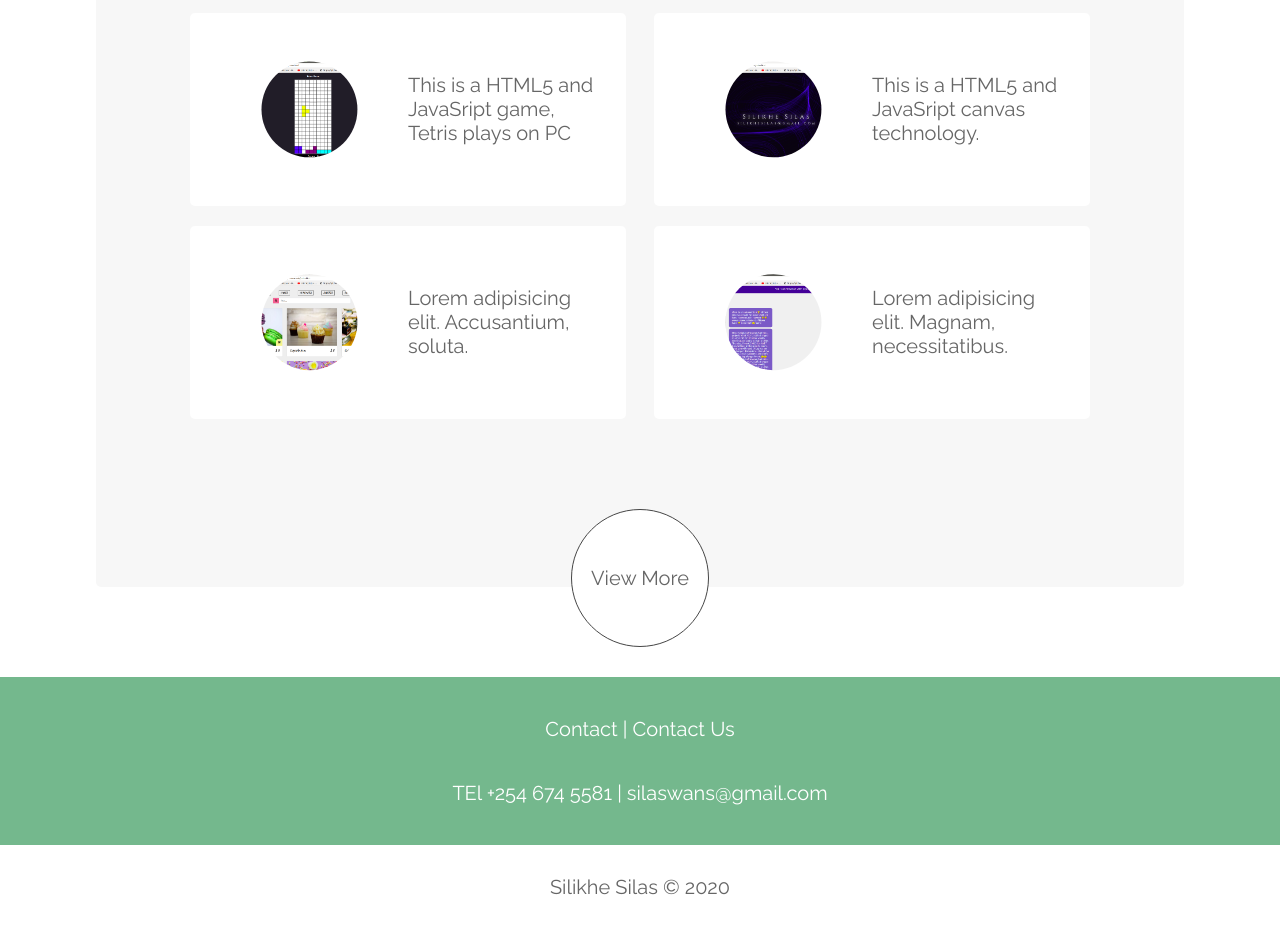
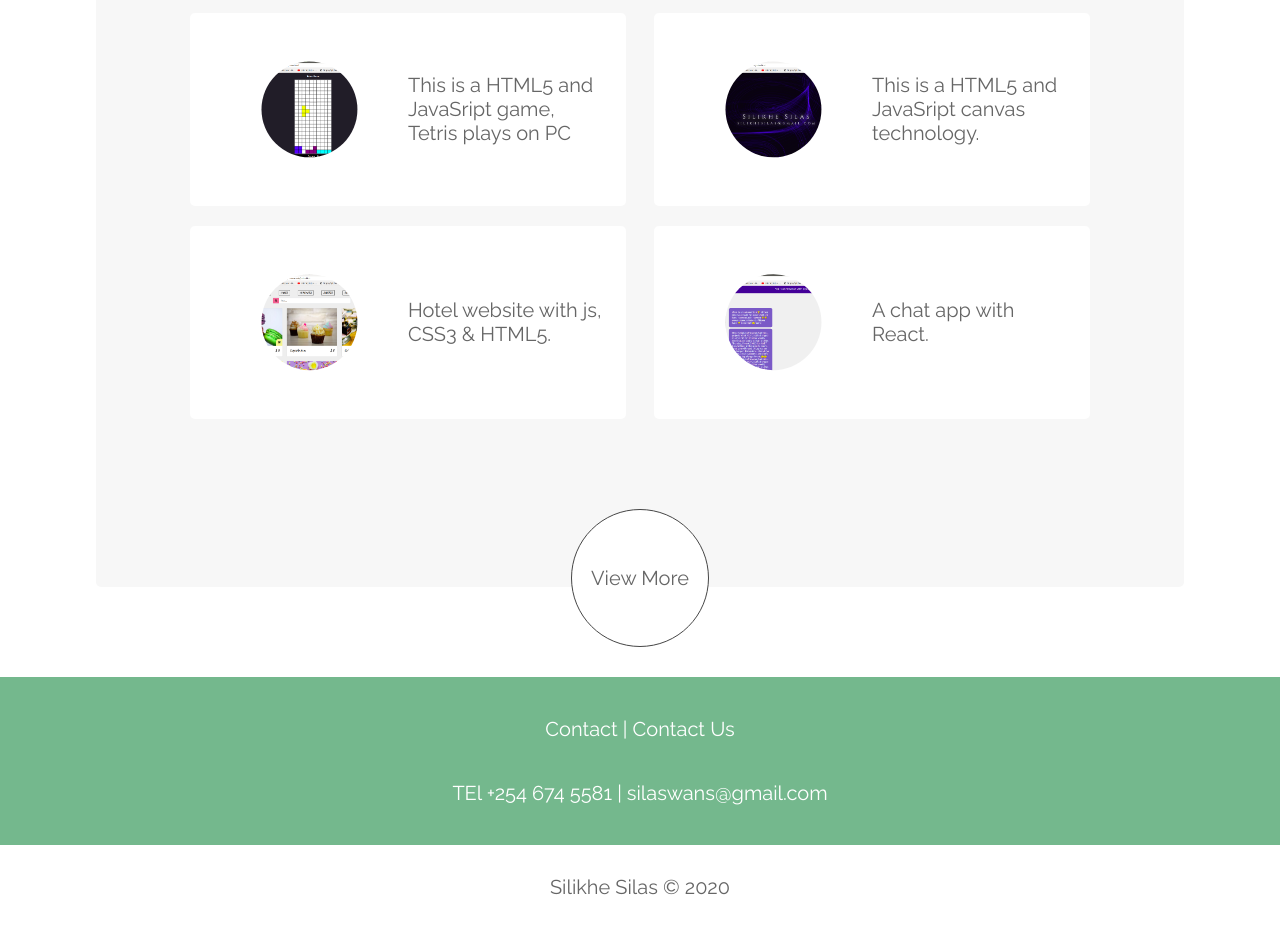
Before and after one commit to Silsilas/Web, a website: page index.html in a window 1280 px wide. Shown: the part 1503-2432 px from the top of the page. Drawn offline with Linux system fonts and the light colour scheme.

Commit message:
gh pages

```diff
--- a/index.html
+++ b/index.html
@@ -77,12 +77,12 @@
 
           <a href="https://silsilas.github.io/gramas-website/" class="box box3">
             <img src="images/sil2.png" alt="" width="200" height="200">
-            <p>Lorem adipisicing elit. Accusantium, soluta.</p>
+            <p>Hotel website with js, CSS3 & HTML5.</p>
           </a>
 
           <a href="http://chat-siltek.herokuapp.com/dashboard" class="box box4">
             <img src="images/sil3.png" alt="" size="10" width="150" height="200">
-            <p>Lorem adipisicing elit. Magnam, necessitatibus.</p>
+            <p>A chat app with React.</p>
           </a>
 
         </div>
```
Also changed, not shown: package.json (added, +19 -0 lines).
